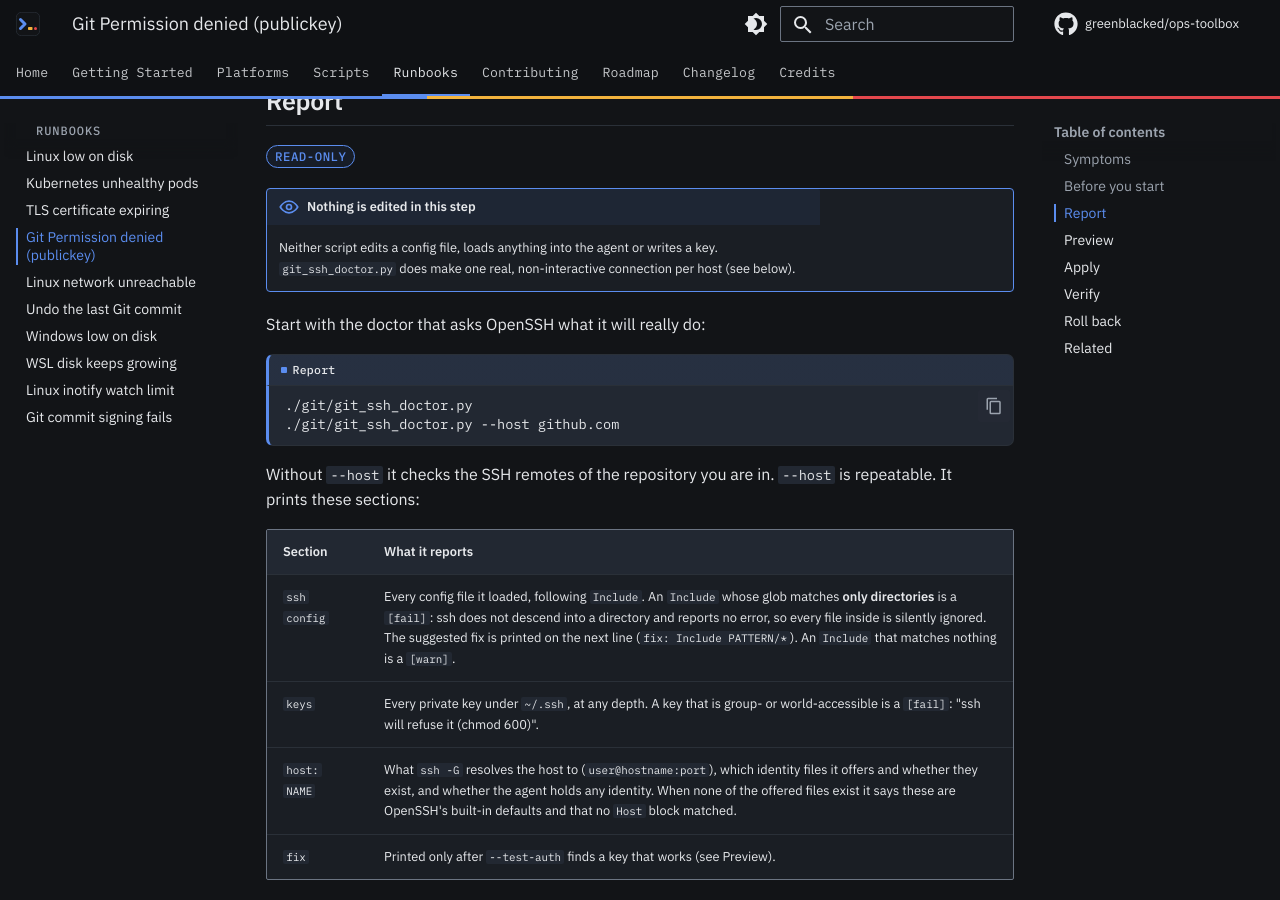
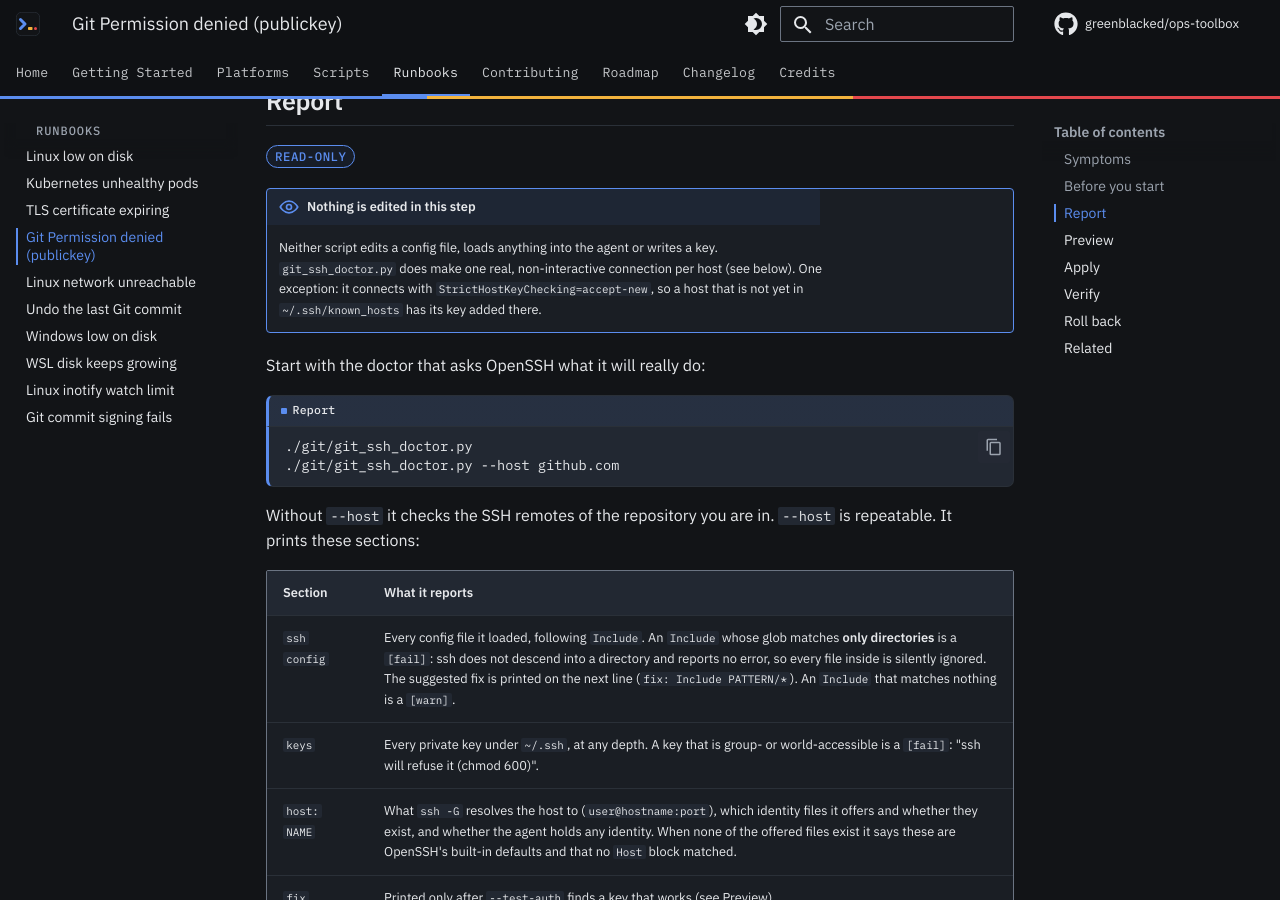
Before and after one commit to greenblacked/ops-toolbox, an MkDocs documentation site: the page built from docs/runbooks/git-permission-denied-publickey.md, in a window 1280 px wide and 900 px high, scrolled down 985 px. Built offline with MkDocs 1.6.1 and Material for MkDocs 9.7.7, drawn with Linux system fonts in a browser that asks for light colours; comment, search, counter and statistics services are not loaded.

Commit message:
docs(runbooks): disclose known_hosts write in the ssh doctor report

```diff
--- a/docs/runbooks/git-permission-denied-publickey.md
+++ b/docs/runbooks/git-permission-denied-publickey.md
@@ -38,7 +38,9 @@ help. Nothing on this page needs its contents.
 !!! report "Nothing is edited in this step"
     Neither script edits a config file, loads anything into the agent or
     writes a key. `git_ssh_doctor.py` does make one real, non-interactive
-    connection per host (see below).
+    connection per host (see below). One exception: it connects with
+    `StrictHostKeyChecking=accept-new`, so a host that is not yet in
+    `~/.ssh/known_hosts` has its key added there.
 
 Start with the doctor that asks OpenSSH what it will really do:
 
```
